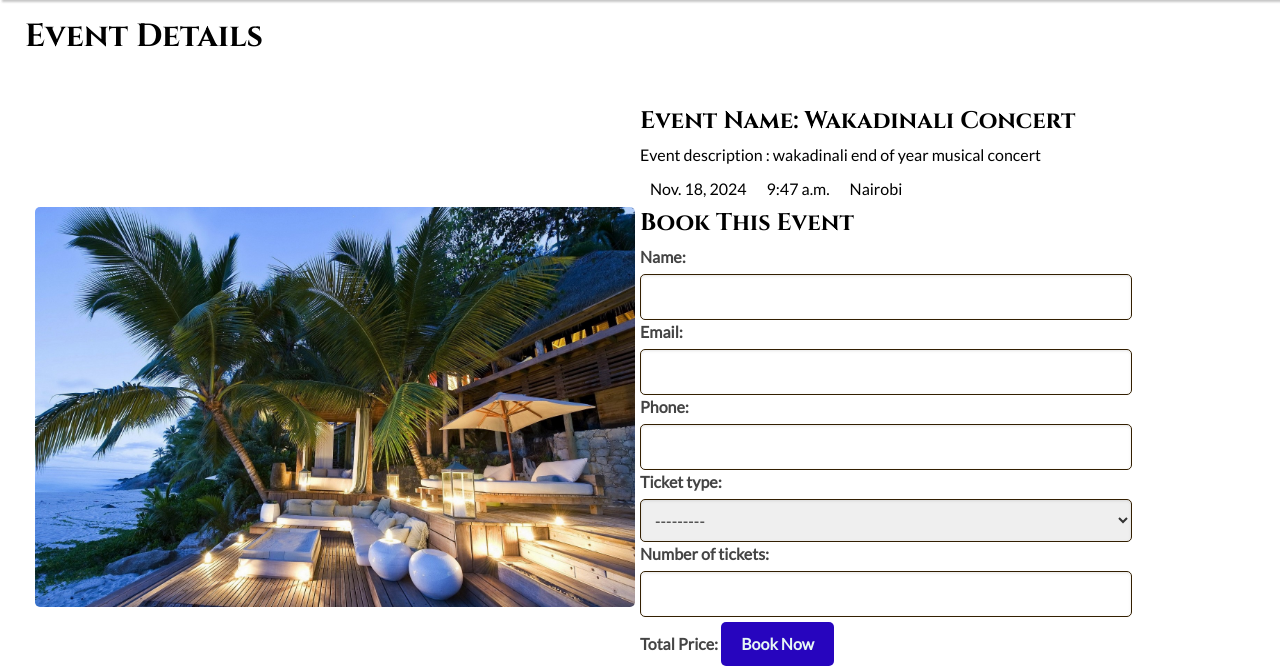
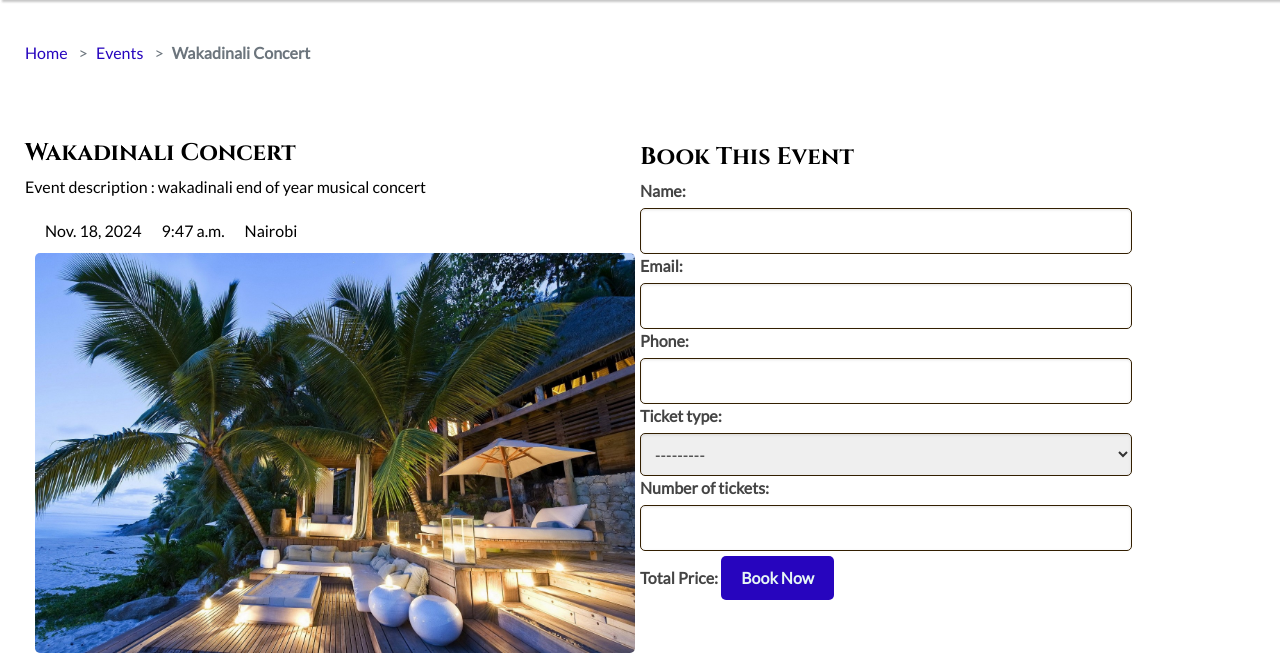
Before and after one commit to paulmbui1/tivents, a Django app: page /event_detail/1/ in a window 1280 px wide. Shown: the part 54-724 px from the top of the page. Run offline with Django 5.2, Linux system fonts and the light colour scheme; data comes from the database, SQL or seed files in the repository; both versions use the stored data as it was after the commit.

Commit message:
added breadcrumbs for event details page

```diff
--- a/events/static/css/styles.css
+++ b/events/static/css/styles.css
@@ -191,6 +191,42 @@ form {
 
 .pagination .current {
   font-weight: bold;
+}
+/* Breadcrumb Container */
+.breadcrumb {
+    display: flex;
+    align-items: center;
+    list-style: none;
+    padding: 0;
+    margin: 1rem 0;
+    font-size: 1rem;
+}
+
+/* Breadcrumb Items */
+.breadcrumb-item {
+    display: inline;
+    color: #007bff;
+    text-decoration: none;
+    margin-right: 0.5rem;
+}
+
+/* Breadcrumb Separator */
+.breadcrumb-item::after {
+    content: ">";
+    color: #6c757d;
+    margin-left: 0.5rem;
+}
+
+/* Remove Separator for Last Item */
+.breadcrumb-item:last-child::after {
+    content: "";
+}
+
+/* Current Page */
+.breadcrumb-item.active {
+    color: #6c757d;
+    font-weight: bold;
+    pointer-events: none;
 }
 
 .btn-primary:hover{
--- a/events/static/js/script.js
+++ b/events/static/js/script.js
@@ -11,6 +11,7 @@ document.addEventListener('DOMContentLoaded', function () {
         el: '.swiper-pagination',
         clickable: true,
       },
+       speed: 500,
       autoplay: {
         delay: 3500, // slide after 3.5 seconds
         disableOnInteraction: false,
--- a/events/templates/events/events_details.html
+++ b/events/templates/events/events_details.html
@@ -1,21 +1,35 @@
 {% extends 'base.html' %}
 {% block content %}
     <div class="container">
-    <h1>Event Details</h1>
-    </div>
-
+    <!-- Breadcrumb -->
+    <nav class="breadcrumb-container">
+        <ol class="breadcrumb">
+            <li class="breadcrumb-item">
+                <a href="{% url 'event_list' %}">Home</a>
+            </li>
+            <li class="breadcrumb-item">
+                <a href="{% url 'event_list' %}">Events</a>
+            </li>
+            <li class="breadcrumb-item active" aria-current="page">{{ event.name }}</li>
+        </ol>
+    </nav>
+</div>
     <div class="container">
     <div class="col-3">
-            <img class="hero-img" src="{{ event.image.url }}" alt="{{ event.title }}">
-        </div>
-    <div class="col-40">
-        <h2 class="my-1">Event Name: {{event.name}}</h2>
-        <p class="my-1">Event description : {{ event.description }}</p>
-        <p class="centre2">
+           <h2 class="my-1">{{event.name}}</h2>
+     <p class="my-1">Event description : {{ event.description }}</p>
+         <p class="m-1 centre2">
             <i class="fa-solid fa-calendar-days"></i>{{ event.date }} <br>
             <i class="fa-solid fa-clock"></i>{{ event.time }} <br>
             <i class="fa-solid fa-location-dot"></i>{{ event.location }}
           </p>
+            <img class="hero-img" src="{{ event.image.url }}" alt="{{ event.title }}">
+        </div>
+
+    <div class="col-40">
+
+
+
     <h2 class="my-1">Book This Event</h2>
     <form method="post">
         {% csrf_token %}
```
Also changed, not shown: db.sqlite3.
